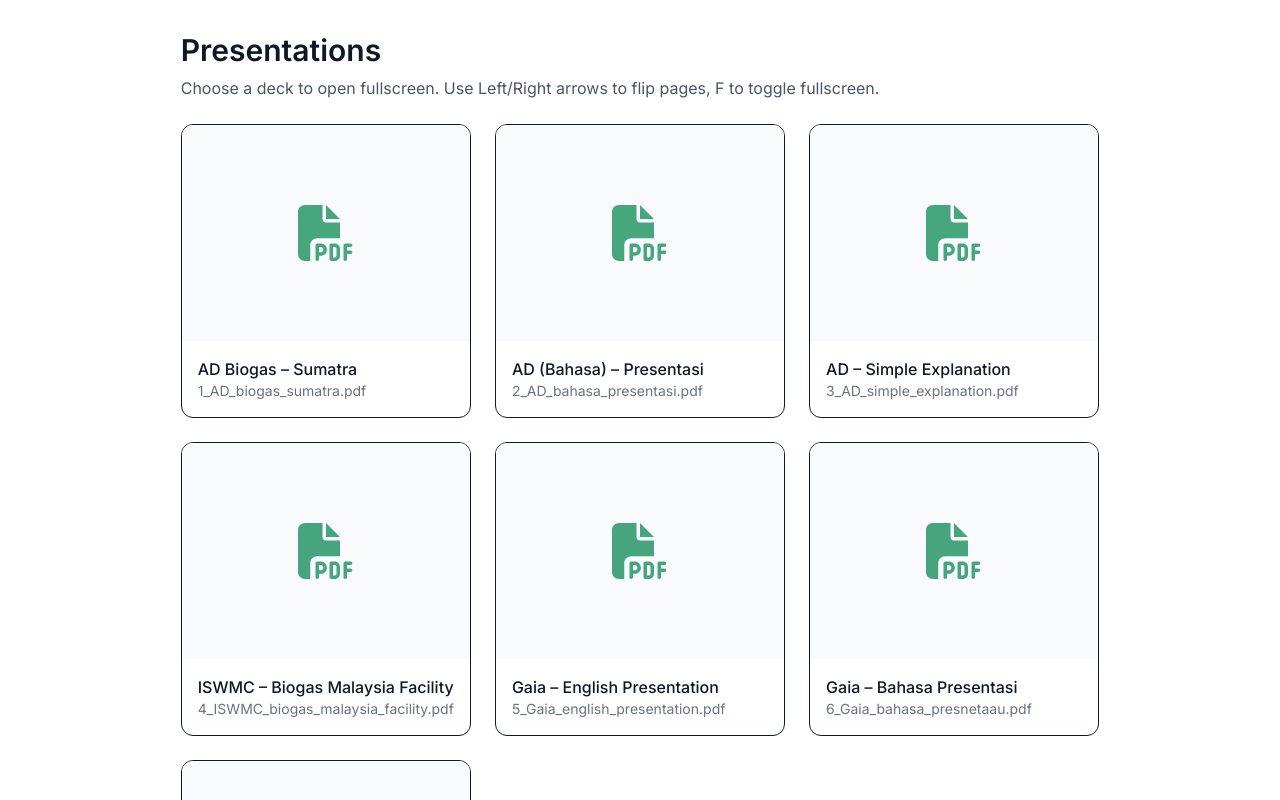
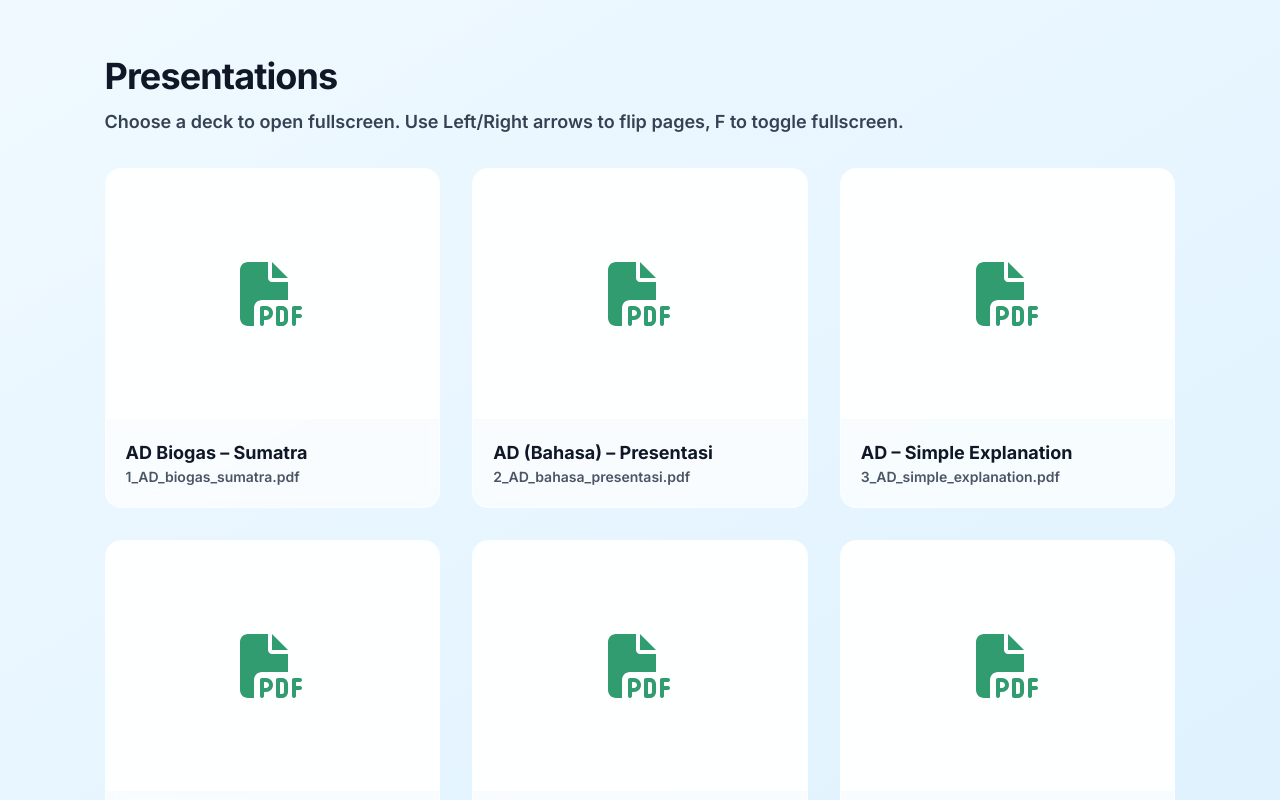
Before and after one commit to mohdazlanabas/biogas_indonesia, a React (Vite) app: page / in a window 1280 px wide. Shown: the top 800 px of the page. Built offline with nearby package versions, Linux system fonts and the light colour scheme.

Commit message:
This Update Automatically From zsh Script.

```diff
--- a/src/index.css
+++ b/src/index.css
@@ -21,4 +21,4 @@
 }
 
 html, body, #root { height: 100%; }
-body { @apply bg-white text-gray-900 antialiased font-sans; }
+body { @apply bg-gradient-to-br from-sky-50 to-sky-100 text-gray-900 antialiased font-sans text-lg font-semibold; }
--- a/src/pages/Home.tsx
+++ b/src/pages/Home.tsx
@@ -5,28 +5,28 @@ import { presentations } from '../shared/presentations'
 export function Home() {
   return (
     <div className="min-h-screen flex flex-col">
-      <main className="mx-auto max-w-6xl grow px-4 py-8">
-        <h1 className="text-2xl sm:text-3xl font-semibold mb-2">Presentations</h1>
-        <p className="text-gray-600 mb-6">Choose a deck to open fullscreen. Use Left/Right arrows to flip pages, F to toggle fullscreen.</p>
-        <div className="grid grid-cols-1 sm:grid-cols-2 lg:grid-cols-3 gap-6">
+      <main className="mx-auto max-w-6xl grow px-6 sm:px-10 py-10 sm:py-14">
+        <h1 className="text-3xl sm:text-4xl font-extrabold mb-3 text-gray-900 tracking-tight">Presentations</h1>
+        <p className="text-gray-700 mb-8">Choose a deck to open fullscreen. Use Left/Right arrows to flip pages, F to toggle fullscreen.</p>
+        <div className="grid grid-cols-1 sm:grid-cols-2 lg:grid-cols-3 gap-8">
           {presentations.map((p) => (
             <Link
               key={p.slug}
               to={`/view/${p.slug}`}
-              className="group rounded-xl border hover:shadow-lg transition overflow-hidden"
+              className="group rounded-2xl border border-white/60 bg-white/70 backdrop-blur-sm hover:shadow-lg hover:bg-white transition overflow-hidden"
             >
-              <div className="aspect-[4/3] bg-gray-50 grid place-items-center">
-                <FaFilePdf className="text-brand-600 w-14 h-14 opacity-80 group-hover:opacity-100" />
+              <div className="aspect-[4/3] bg-white/80 grid place-items-center">
+                <FaFilePdf className="text-brand-600 w-16 h-16 opacity-90 group-hover:opacity-100" />
               </div>
-              <div className="p-4">
-                <div className="font-medium">{p.title}</div>
-                <div className="text-sm text-gray-500 truncate">{p.filename}</div>
+              <div className="p-5">
+                <div className="font-bold text-lg">{p.title}</div>
+                <div className="text-sm text-gray-600 truncate">{p.filename}</div>
               </div>
             </Link>
           ))}
         </div>
       </main>
-      <footer className="border-t py-6 text-center text-sm text-gray-500">
+      <footer className="border-t border-white/50 bg-white/60 backdrop-blur-sm py-8 text-center text-sm text-gray-600">
         © {new Date().getFullYear()} AD Biogas Indonesia
       </footer>
     </div>
--- a/src/pages/Viewer.tsx
+++ b/src/pages/Viewer.tsx
@@ -45,17 +45,17 @@ export function Viewer() {
   }
 
   return (
-    <div ref={containerRef} className="min-h-screen bg-black">
-      <div className="py-4 sm:py-6 container mx-auto px-2 sm:px-6">
-        <div className="bg-white rounded-lg shadow overflow-hidden aspect-[16/10]">
+    <div ref={containerRef} className="min-h-screen bg-gradient-to-br from-sky-100 to-sky-200">
+      <div className="py-8 sm:py-10 container mx-auto px-4 sm:px-10">
+        <div className="bg-white/90 backdrop-blur rounded-2xl shadow-lg overflow-hidden aspect-[16/10] border border-white/70">
           <iframe
             title={deck.title}
             src={`/assets/${encodeURIComponent(deck.filename)}#toolbar=0&navpanes=0`}
             className="w-full h-full"
           />
         </div>
-        <div className="text-white/80 mt-3 text-center text-sm">
-          Tip: press F for fullscreen, Esc to exit, open in new tab for page thumbnails.
+        <div className="text-gray-700 mt-4 text-center text-base font-bold">
+          Tip: press F for fullscreen, Esc to exit. Open in new tab for page thumbnails.
         </div>
       </div>
     </div>
```
